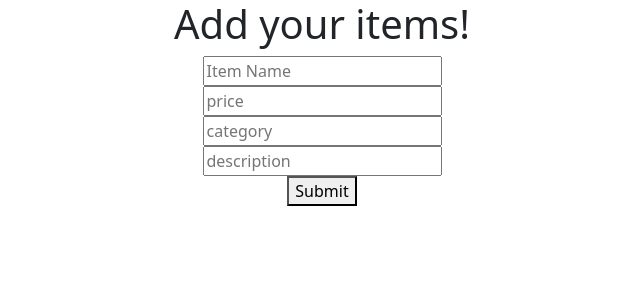
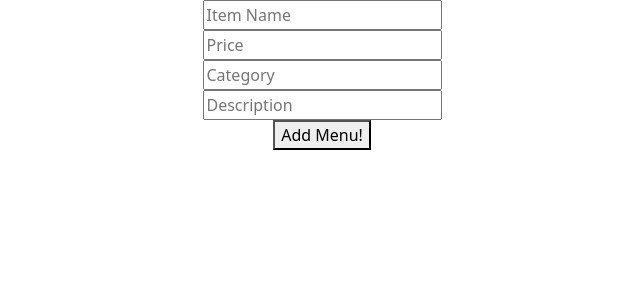
Before and after one commit to shameer1998/MagicMeal, a React (Create React App) app in the folder client2/: page / in a window 1280 px wide. Shown: the top 300 px of the page, without its empty margins (318-958 px from the left). Built offline with nearby package versions, Linux system fonts and the light colour scheme.

Commit message:
Latest Commit

```diff
--- a/client2/src/components/AddMenuForm/AddMenuForm.jsx
+++ b/client2/src/components/AddMenuForm/AddMenuForm.jsx
@@ -1,5 +1,4 @@
 import React from "react";
-import { useState } from "react";
 const AddMenuForm = ({
   handleChange,
   handleSubmit,
@@ -9,51 +8,42 @@ const AddMenuForm = ({
   description,
 }) => {
   return (
-    <div>
-      <h1>Add your items!</h1>
     <div className="container">
       <form onSubmit={handleSubmit}>
         <input
           name="itemName"
-            type="text"
           placeholder="Item Name"
-            id="itemName"
           onChange={handleChange}
           value={itemName}
         />
+        {itemName}
         <br></br>
-
         <input
           name="price"
-            type="text"
-            placeholder="price"
-            id="price"
+          placeholder="Price"
           onChange={handleChange}
           value={price}
         />
-
+        {price}
         <br></br>
         <input
           name="category"
-            type="text"
-            placeholder="category"
-            id="category"
+          placeholder="Category"
           onChange={handleChange}
           value={category}
         />
+        {category}
         <br></br>
         <input
           name="description"
-            type="text"
-            placeholder="description"
-            id="description"
+          placeholder="Description"
           onChange={handleChange}
           value={description}
         />
+        {description}
         <br></br>
-          <button type="submit"> Submit </button>
+        <button type="submit"> Add Menu! </button>
       </form>
-      </div>
     </div>
   );
 };
--- a/client2/src/components/MenuCard/MenuCard.jsx
+++ b/client2/src/components/MenuCard/MenuCard.jsx
@@ -1,28 +1,19 @@
 import React from "react";
-const MenuCard = ({ formData }) => {
+
+const MenuCard = ({ menu }) => {
   return (
     <div className="container">
-      {formData.map((item) => {
-        return (
-          <div className="card-columns">
-            <div className="card" style={{ width: "400px" }}>
-              <img
-                className="card-img-top"
-                src="images/pizza.jpg"
-                alt="Pizza Image"
-                style={{ width: "100%" }}
-              />
-              <div className="card-body">
-                <h4 className="card-title"> {item.itemName}</h4>
-                <p className="card-text"> {item.description}</p>
-                <p className="card-text">{item.category}</p>
-                <span>{item.price}</span>
-                <br></br>
-                <button>Add to card</button>
-              </div>
-            </div>
+      {menu.map((item) => {
+        <div className="card" style={{ width: "400px" }}>
+          <img src="images/pizza.jpg" alt="Pizza" style={{ width: "100%" }} />
+          <div className="card-body">
+            <h4 className="card-title">{item.itemName}</h4>
+            <p className="card-text"> {item.description}</p>
+            <span>{item.price}</span>
+            <br></br>
+            <span>{item.category}</span>
           </div>
-        );
+        </div>;
       })}
     </div>
   );
--- a/client2/src/components/Menus/Menus.jsx
+++ b/client2/src/components/Menus/Menus.jsx
@@ -1,91 +1,74 @@
 import React from "react";
 import { useState } from "react";
+import AddMenuForm from "../AddMenuForm/AddMenuForm";
 import MenuCard from "../MenuCard/MenuCard";
-import AddMenuForm from "../AddMenuForm/AddMenuForm";
 
 const Menus = () => {
-  const [formData, setFormData] = useState({
+  const [data, setData] = useState({
     itemName: "",
     price: "",
     category: "",
     description: "",
-    items: [],
   });
+
+  let menuItems = [{ ...data }];
 
   const handleChange = (event) => {
     const value = event.target.value;
     const name = event.target.name;
 
+    setData((preVal) => {
+      if (name === "itemName")
+        return {
+          itemName: value,
+          price: preVal.price,
+          category: preVal.category,
+          description: preVal.description,
+        };
+      else if (name === "price")
+        return {
+          itemName: preVal.itemName,
+          price: value,
+          category: preVal.category,
+          description: preVal.description,
+        };
+      else if (name === "category")
+        return {
+          itemName: preVal.itemName,
+          price: preVal.price,
+          category: value,
+          description: preVal.description,
+        };
+      else if (name === "description")
+        return {
+          itemName: preVal.itemName,
+          price: preVal.price,
+          category: preVal.category,
+          description: value,
+        };
+    });
     console.log(name);
     console.log(value);
-
-    setFormData((preVal) => {
-      if (name === "itemName") {
-        return {
-          itemName: value,
-          category: preVal.category,
-          price: preVal.price,
-          description: preVal.description,
-        };
-      } else if (name === "price") {
-        return {
-          itemName: preVal.itemName,
-          category: preVal.category,
-          price: value,
-          descrption: preVal.description,
-        };
-      } else if (name === "category") {
-        return {
-          itemName: preVal,
-          category: value,
-          price: preVal.price,
-          description: preVal.description,
-        };
-      } else if (name === "description") {
-        return {
-          itemName: preVal.itemName,
-          category: preVal.category,
-          price: preVal.price,
-          description: value,
-        };
-      }
-    });
   };
 
   const handleSubmit = (event) => {
     event.preventDefault();
-    let items = [{ ...formData.items }];
-    items.push({
-      itemmName: formData.itemName,
-      price: formData.price,
-      category: formData.category,
-      description: formData.description,
-    });
-    console.log("After form submission my array is" + items);
-
-    setFormData({
-      items,
-      itemName: "",
-      price: "",
-      category: "",
-      description: "",
-    });
-
-    console.log("After form submission my state is" + formData);
-    //console.log(items);
+    alert("Form is submitted");
+    console.log(data);
+    //console.log("Menu Items" + menuItems);
   };
 
   return (
-    <div className="container">
+    <div>
       <AddMenuForm
         handleChange={handleChange}
         handleSubmit={handleSubmit}
-        itemName={formData.itemName}
-        price={formData.price}
-        category={formData.category}
-        description={formData.description}
+        itemName={data ? data.itemName : null}
+        price={data ? data.price : null}
+        category={data ? data.category : null}
+        description={data ? data.description : null}
       />
-      <MenuCard formData={formData.items} />
+      <MenuCard menu={menuItems} />
     </div>
   );
 };
```
Lines whose indentation alone changed are shown as unchanged.
